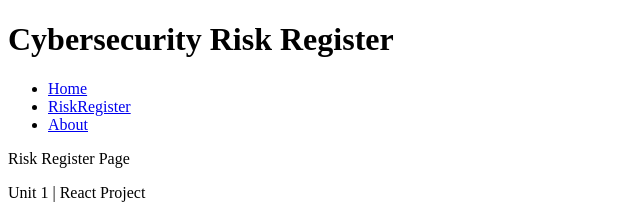
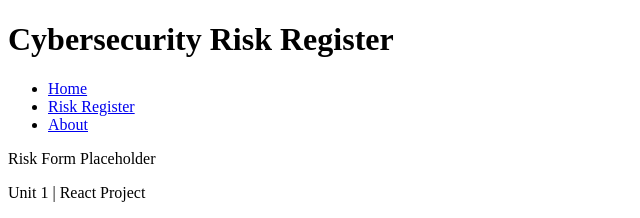
Before and after one commit to Boddhisattva007/cybersecurity-risk-register, a React (Vite) app: page /riskregister in a window 1280 px wide. Shown: the top 218 px of the page, without its empty margins (0-640 px from the left). Built offline with nearby package versions, Linux system fonts and the light colour scheme.

Commit message:
Created risk.js class

```diff
--- a/src/App.jsx
+++ b/src/App.jsx
@@ -1,5 +1,5 @@
 import { useState } from 'react'
-import { Routes, Route } from 'react-router';
+import { Routes, Route, Link } from 'react-router';
 import Header from './components/Header/Header.jsx';
 import Footer from './components/Footer/Footer.jsx';
 import About from './Main View Pages/About/About.jsx';
@@ -15,13 +15,18 @@ function App() {
 
       <Header />
 
-      <Routes>
+      <main>
 
-        <Route path="/" element={<Home />} />
-        <Route path="/riskregister" element={<RiskRegister />} />
-        <Route path="/about" element={<About />} />
+        <Routes>
 
-      </Routes>
+          <Route path="/" element={<Home />} />
+          <Route path="/riskregister" element={<RiskRegister />} />
+          <Route path="/about" element={<About />} />
+
+        </Routes>
+
+
+      </main>
 
       <Footer />
 
--- a/src/Main View Pages/RiskRegister/RiskRegister.jsx
+++ b/src/Main View Pages/RiskRegister/RiskRegister.jsx
@@ -1,8 +1,10 @@
-
+import RiskForm from "../../components/RiskForm/RiskForm.jsx";
 function RiskRegister() {
 
     return (
-        <p>Risk Register Page</p>
+        // <p>Risk Register Page</p>
+
+        <p><RiskForm /></p>
     );
 
     // const impact = userSelectImpact;
--- /dev/null
+++ b/src/classes/risk.js
@@ -0,0 +1,33 @@
+
+class Risk {
+    constructor(
+        riskId,
+        asset,
+        riskDescription,
+        threat,
+        vulnerabilityDescription,
+        likelihood,
+        riskImpact,
+        mitigation,
+        riskStatus,
+        owner,
+        cveId = null,
+        cveData = null
+    ) {
+        this.riskId = riskId;
+        this.asset = asset;
+        this.riskDescription = riskDescription;
+        this.threat = threat;
+        this.vulnerabilityDescription = vulnerabilityDescription;
+        this.likelihood = likelihood;
+        this.riskImpact = riskImpact;
+        this.mitigation = mitigation;
+        this.riskStatus = riskStatus;
+        this.owner = owner;
+
+        this.cveId = cveId;
+        this.cveData = cveData;
+    }
+}
+
+export default Risk;
--- a/src/components/Header/Header.jsx
+++ b/src/components/Header/Header.jsx
@@ -6,13 +6,15 @@ function Header() {
 
         <header>
             <h1>Cybersecurity Risk Register</h1>
+
             <nav>
                 <ul>
                     <li><Link to="/">Home</Link></li>
-                    <li><Link to="/riskregister">RiskRegister</Link></li>
+                    <li><Link to="/riskregister">Risk Register</Link></li>
                     <li><Link to="/about">About</Link></li>
                 </ul>
             </nav>
+
         </header>
     );
 
--- a/src/components/RiskForm/RiskForm.jsx
+++ b/src/components/RiskForm/RiskForm.jsx
@@ -0,0 +1,15 @@
+import Risk from '../../classes/risk.js';
+
+function RiskForm(){
+
+
+
+    return(
+
+        <p>Risk Form Placeholder</p>
+
+
+    );
+}
+
+export default RiskForm;
```
